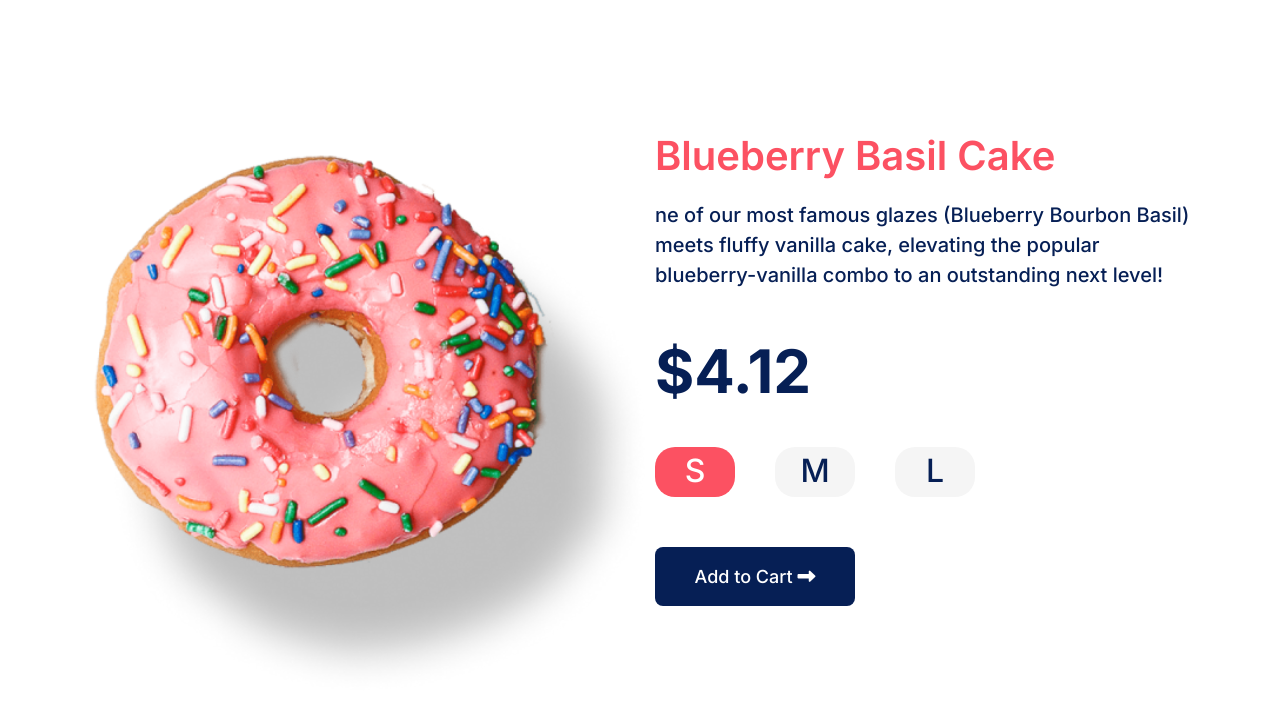
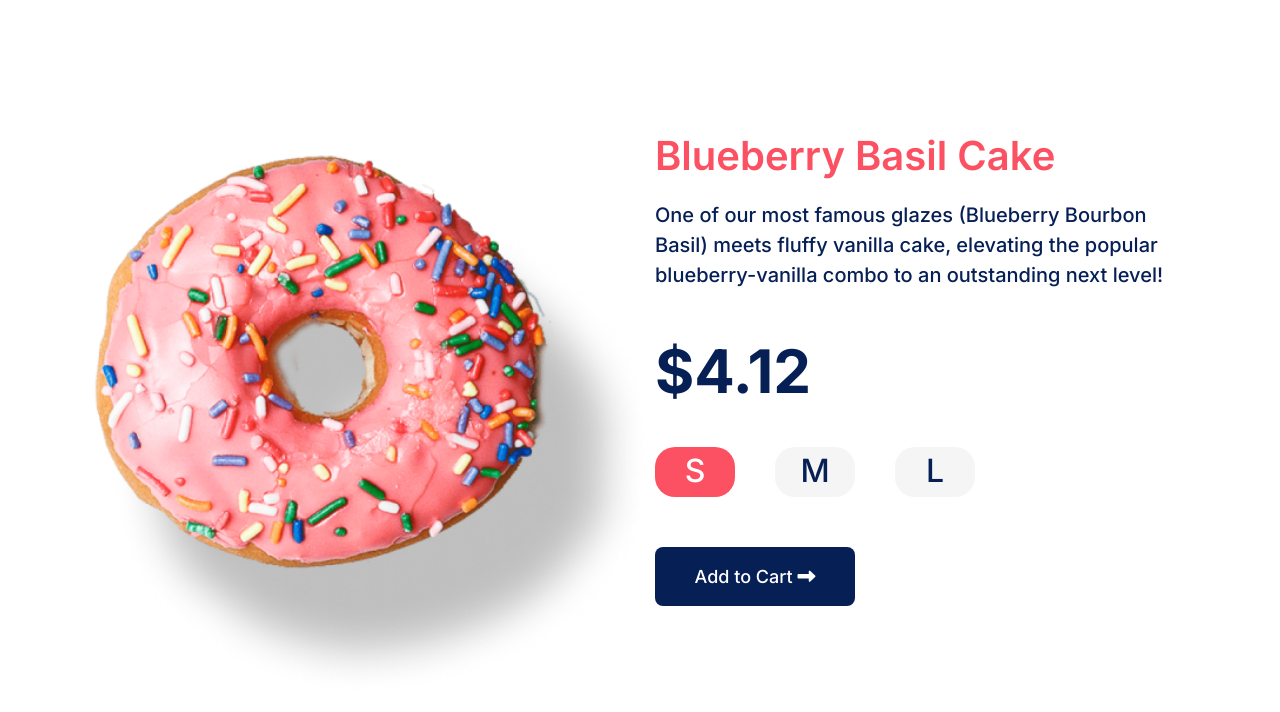
Before and after one commit to vinhtl0502/vinhtl0502.github.io, a plain HTML site: page Product Detail/index.html in a window 1280 px wide. Shown: the part 88-800 px from the top of the page. Drawn offline with nearby package versions, Linux system fonts and the light colour scheme; files whose address does not match are found by name.

Commit message:
Update detail page

```diff
--- a/Product Detail/index.html
+++ b/Product Detail/index.html
@@ -54,7 +54,7 @@
           <div class="col-12 col-xl-6">
             <h1 class="detail_title">Blueberry Basil Cake</h1>
             <p class="detail_desc">
-              ne of our most famous glazes (Blueberry Bourbon Basil) meets
+              One of our most famous glazes (Blueberry Bourbon Basil) meets
               fluffy vanilla cake, elevating the popular blueberry-vanilla combo
               to an outstanding next level!
             </p>
```
Also changed, not shown: Home/index.html (+1 -1 lines).
